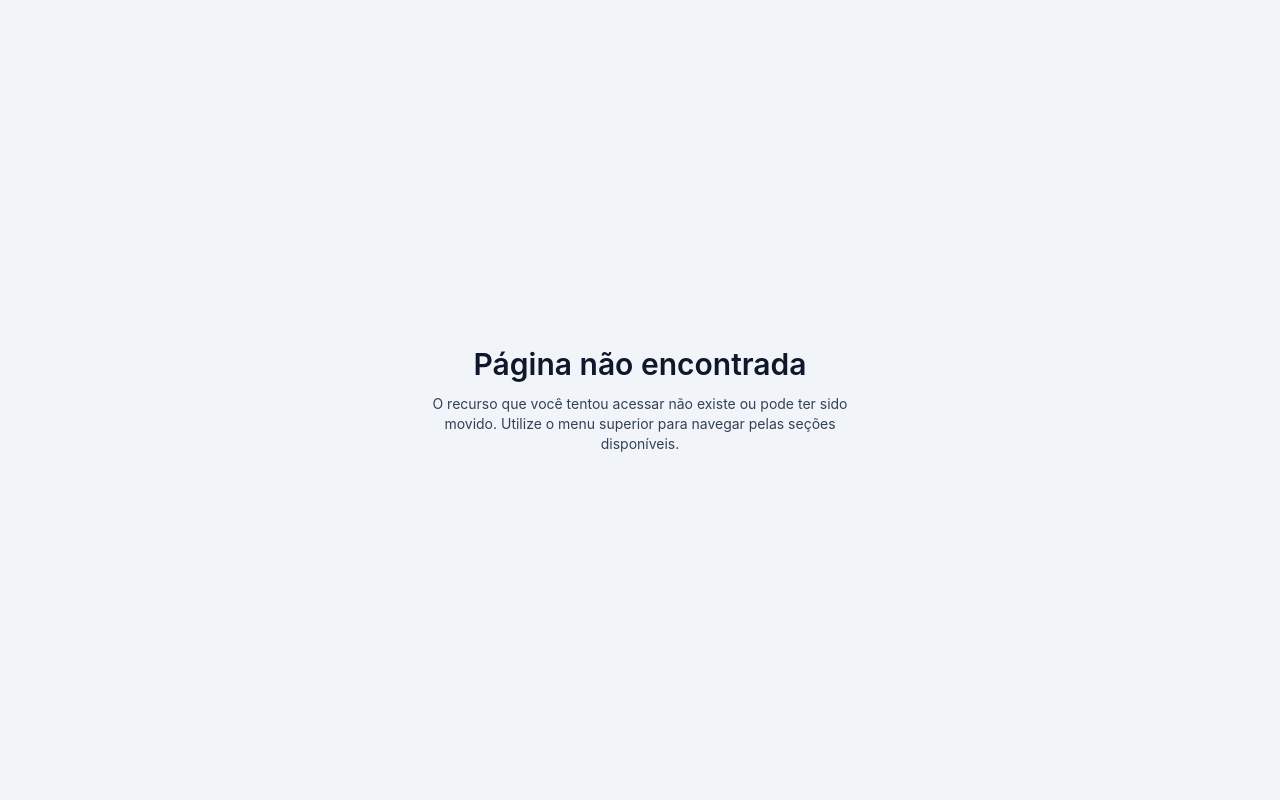
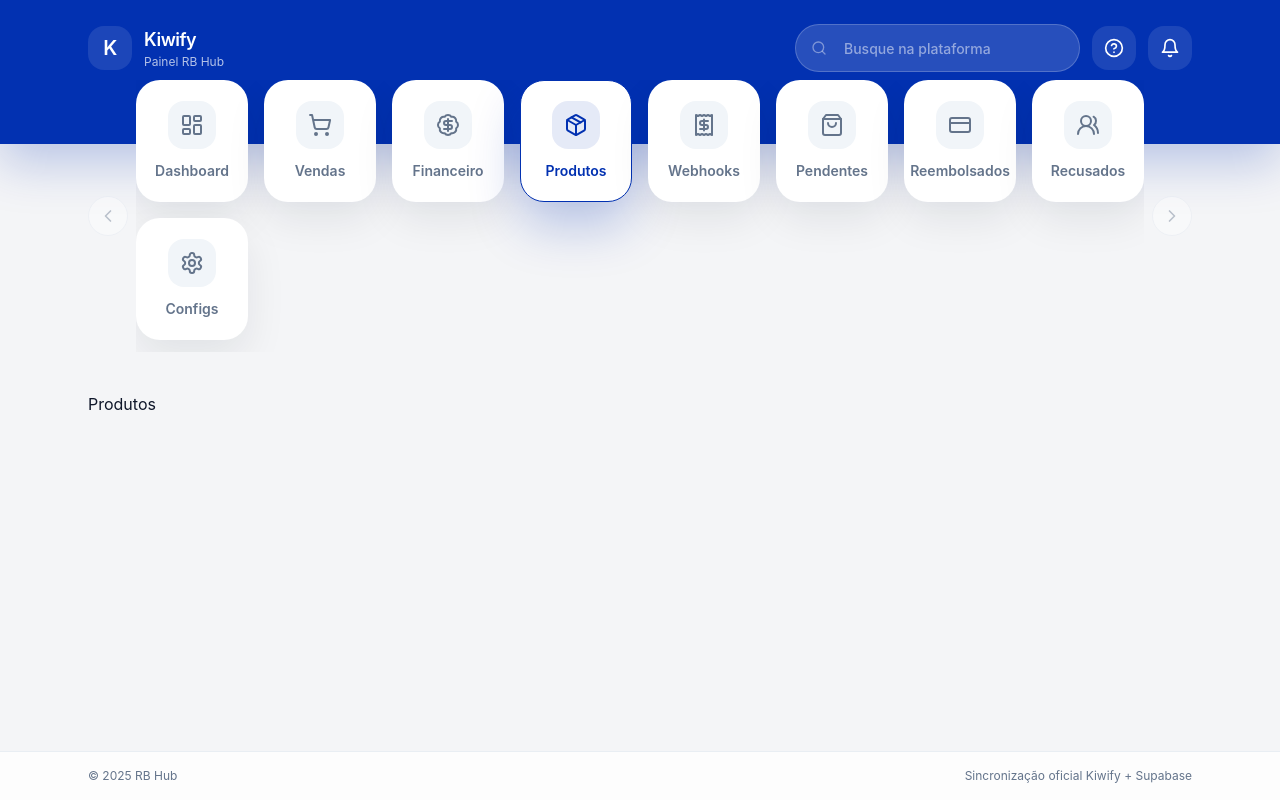
Before and after one commit to leoxavier3914-arch/rb, a Next.js app: page /produtos in a window 1280 px wide. Before the commit this address had no page. Built offline with nearby package versions, Linux system fonts and the light colour scheme.

Commit message:
Add produtos route and navigation item

```diff
--- /dev/null
+++ b/app/(app)/produtos/page.tsx
@@ -0,0 +1,3 @@
+export default function ProdutosPage() {
+  return <div>Produtos</div>;
+}
--- a/components/navigation/MainNav.tsx
+++ b/components/navigation/MainNav.tsx
@@ -11,6 +11,7 @@ import {
   ChevronRight,
   CreditCard,
   LayoutDashboard,
+  Package,
   Receipt,
   Settings,
   ShoppingBag,
@@ -29,6 +30,7 @@ const items: NavItem[] = [
   { href: '/dashboard', label: 'Dashboard', icon: LayoutDashboard },
   { href: '/vendas', label: 'Vendas', icon: ShoppingCart },
   { href: '/financeiro', label: 'Financeiro', icon: BadgeDollarSign },
+  { href: '/produtos', label: 'Produtos', icon: Package },
   { href: '/webhooks', label: 'Webhooks', icon: Receipt },
   { href: '/pendentes', label: 'Pendentes', icon: ShoppingBag },
   { href: '/reembolsados', label: 'Reembolsados', icon: CreditCard },
```
